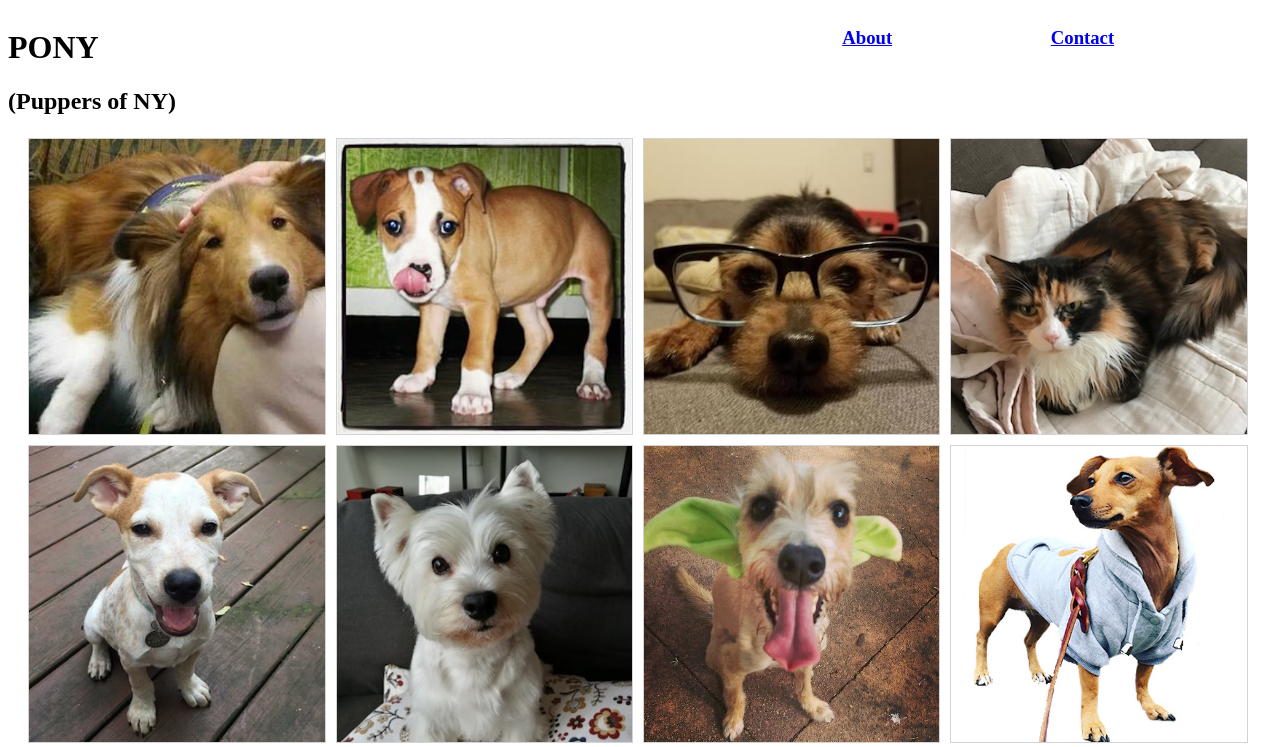
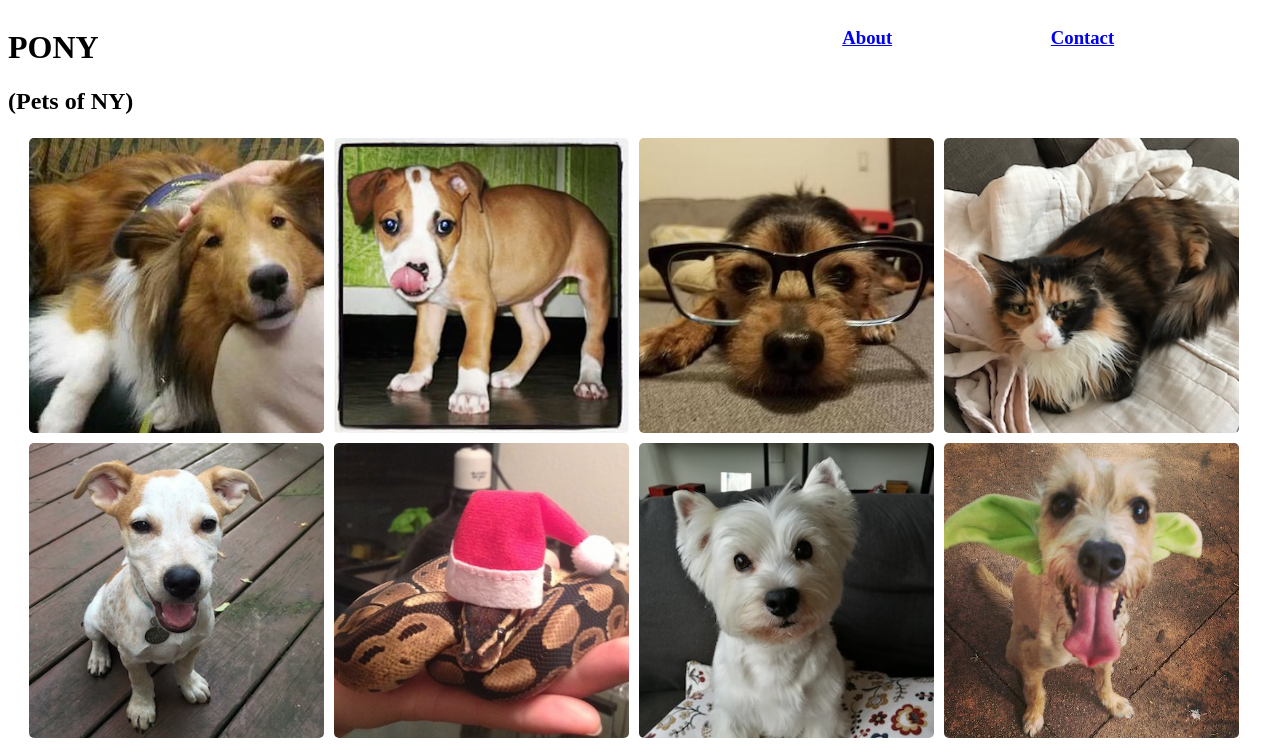
Before and after one commit to intersim/PONY, a website: page index.html in a window 1280 px wide. Shown: the top 747 px of the page. Drawn offline with Linux system fonts and the light colour scheme.

Commit message:
changed to pets to be more inclusive

```diff
--- a/index.html
+++ b/index.html
@@ -12,7 +12,7 @@
 			<header class="header">
 				<div class="header-info">
 					<h1>PONY<h1>
-					<h2>(Puppers of NY)</h2>
+					<h2>(Pets of NY)</h2>
 				</div>
 				<nav class="header-nav">
 					<h3 class="nav-item">
@@ -31,9 +31,9 @@
 					<img class="main-gallery-img" src="/public/img/milton.jpg "/>
 					<img class="main-gallery-img" src="/public/img/marcy.jpg "/>
 					<img class="main-gallery-img" src="/public/img/odie.jpg "/>
+					<img class="main-gallery-img" src="/public/img/fira.jpg "/>
 					<img class="main-gallery-img" src="/public/img/pork_chop.jpg "/>
 					<img class="main-gallery-img" src="/public/img/ribs.jpg "/>
-					<img class="main-gallery-img" src="/public/img/tulsi.jpg "/>
 					<img class="main-gallery-img" src="/public/img/cody.jpg "/>
 					<img class="main-gallery-img" src="/public/img/star.jpg "/>
 					<img class="main-gallery-img" src="/public/img/batman.jpg "/>
--- a/public/stylesheets/style.css
+++ b/public/stylesheets/style.css
@@ -33,8 +33,7 @@
 
 	width: calc(25% - 12px);
 	margin: 3px;
-	border: 1px solid #d3d3d3;
-	background-color: cyan;
+	border-radius: 5px;
 }
 
 .main-gutter {
```
